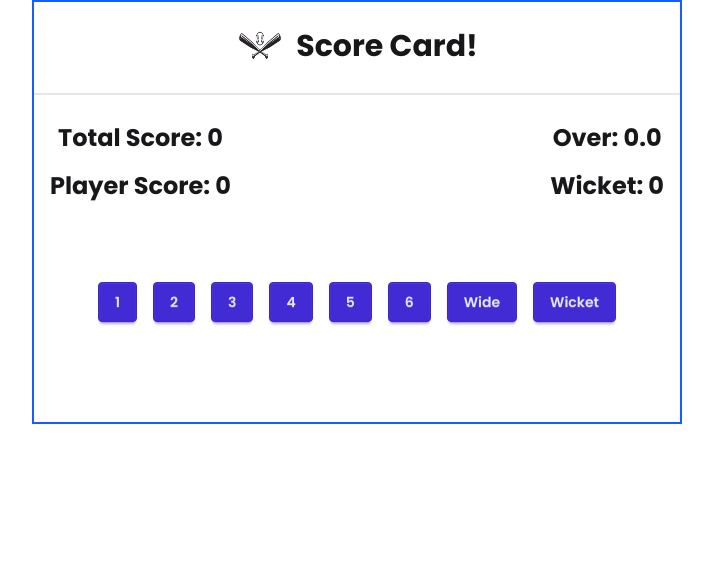
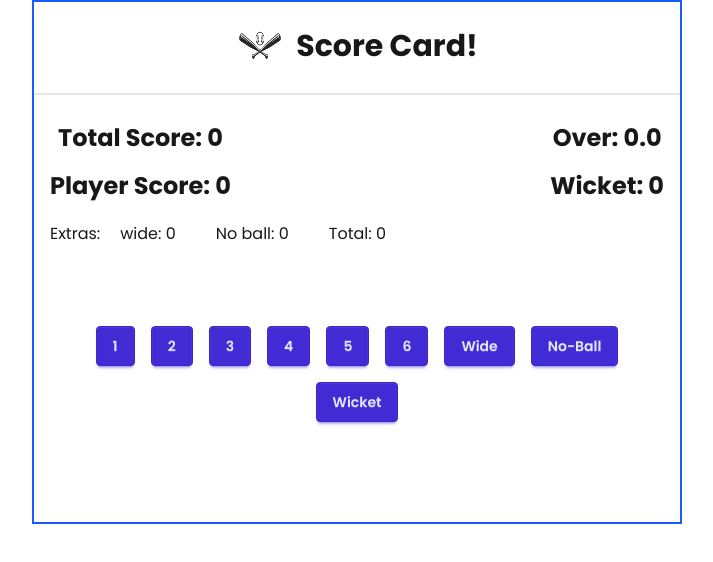
Before and after one commit to ShafiulTuhin/cricket-score-card, a React (Vite) app: page / in a window 1280 px wide. Shown: the top 562 px of the page, without its empty margins (283-996 px from the left). Built offline with nearby package versions, Linux system fonts and the light colour scheme.

Commit message:
implemented extra run

```diff
--- a/src/App.jsx
+++ b/src/App.jsx
@@ -10,6 +10,7 @@ const buttons = [
   { name: "5", score: 5 },
   { name: "6", score: 6 },
   { name: "Wide", score: 1 },
+  { name: "No-Ball", score: 1 },
   { name: "Wicket", score: 0 },
 ];
 function App() {
@@ -17,20 +18,19 @@ function App() {
   const [ownScore, setOwnScore] = useState(0);
   const [message, setMessage] = useState("");
   const [wicket, setWicket] = useState(0);
-  // const [wide, setWide] = useState(0);
-  // const [extra, setExtra] = useState(0);
+  // const [playerName, setPlayerName] = useState("");
+  const [wide, setWide] = useState(0);
+  const [noBall, setNoBall] = useState(0);
   const [ball, setBall] = useState(0);
   const [over, setOver] = useState(0);
 
   const updateScore = (btn) => {
     const { name, score: value } = btn;
     // console.log(name, value);
-
     const newScore = score + value;
     const newOwnScore = ownScore + value;
     const newWicket = wicket + 1;
-
-    if (name !== "Wide") {
+    if (name !== "Wide" && name !== "No-Ball") {
       setOwnScore(newOwnScore);
     }
     if (name === "Wicket") {
@@ -46,11 +46,17 @@ function App() {
     }
     if (name === "Wide") {
       setBall(ball);
+      setWide(wide + 1);
+    }
+    if (name === "No-Ball") {
+      setBall(ball);
+      setNoBall(noBall + 1);
     }
     if (ball >= 5 && name !== "Wide") {
       setOver(over + 1);
       setBall(0);
     }
+
     if (newWicket >= 5 || over >= 5) {
       setMessage("Game over!");
     } else if (ownScore < 50 && newOwnScore >= 50) {
@@ -86,6 +92,15 @@ function App() {
           <h2 className="text-center font-bold text-2xl">Wicket: {wicket}</h2>
         </div>
       </div>
+      <div className="flex gap-5 px-4 pt-5">
+        <h2>Extras:</h2>
+        <div className="flex justify-between items-center gap-10">
+          <h2>wide: {wide}</h2>
+          <h2>No ball: {noBall}</h2>
+          <h2>Total: {wide + noBall}</h2>
+        </div>
+      </div>
+
       {/* <div className=" flex gap-4 px-4 py-10 text-center">
         <p>Extra: {extra}</p>
         <p>Wide: {wide}</p>
```
